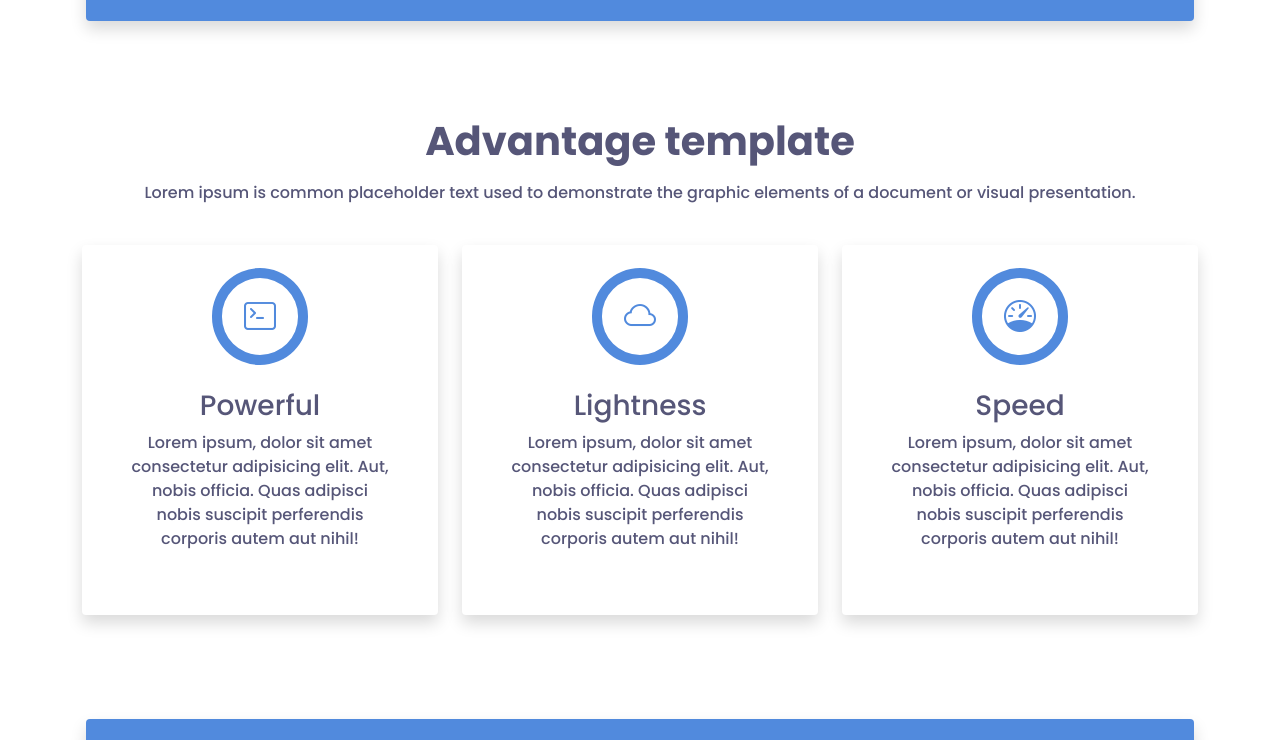
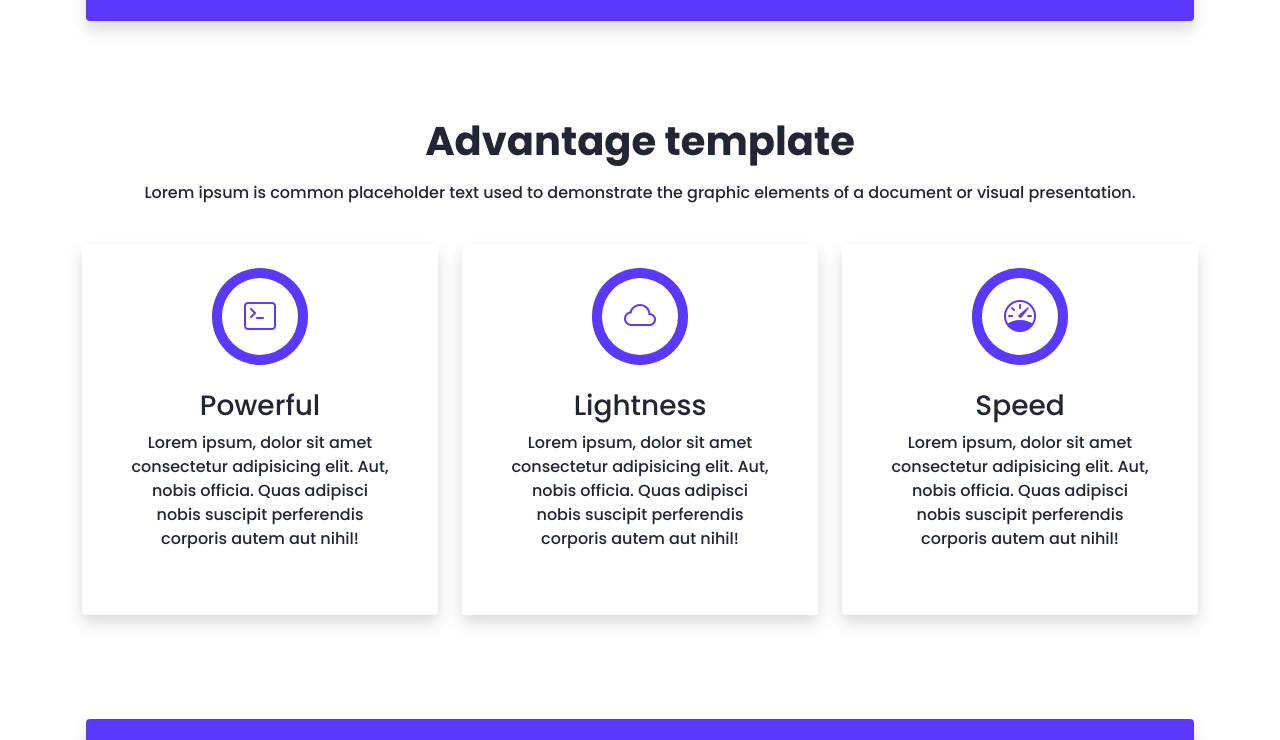
Before and after one commit to vadimmisyuchenko/bootstrap-template, a plain HTML site: page index.html in a window 1280 px wide. Shown: the part 750-1490 px from the top of the page. Drawn offline with nearby package versions, Linux system fonts and the light colour scheme.

Commit message:
Update style.css

```diff
--- a/css/style.css
+++ b/css/style.css
@@ -1,9 +1,9 @@
 /*  settings color */
 
 :root {
-    --text-color:#565678;
-    --primery:#518add;
-    --hover:#2e60b8;
+    --text-color:#222533;
+    --primery:#5a38fd;
+    --hover:#82b1ff;
 }
 
 body {
```
